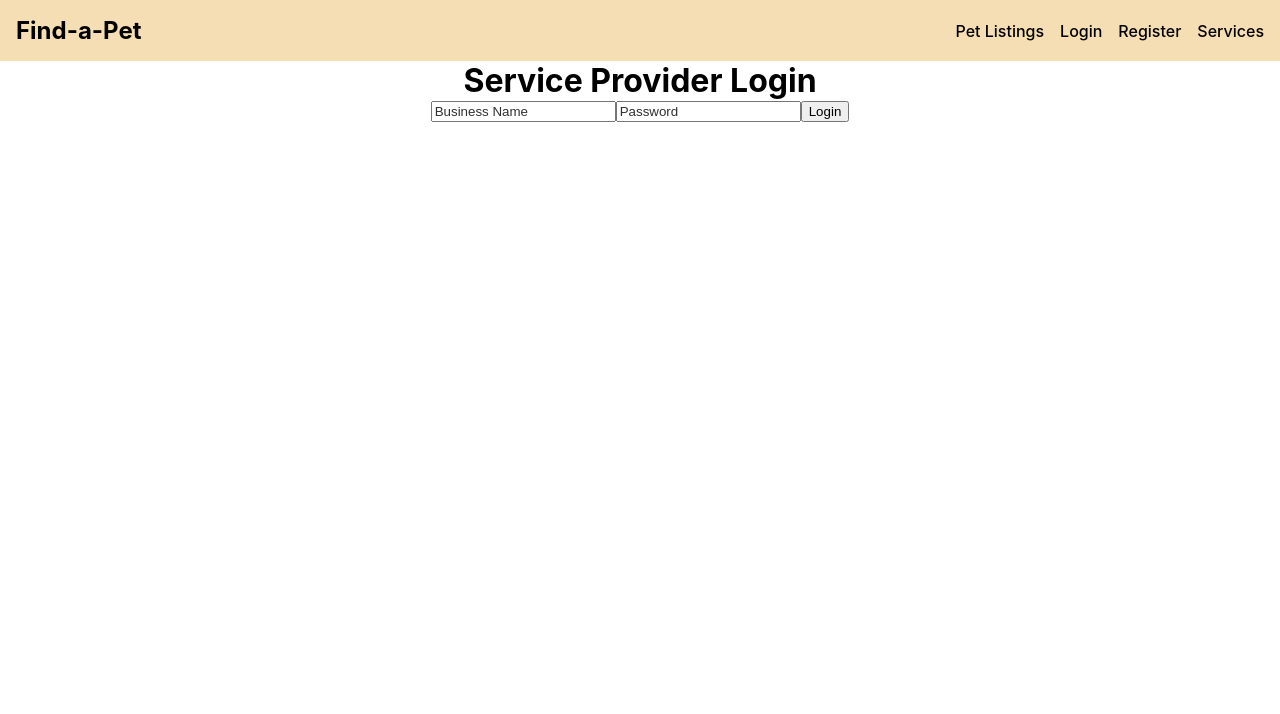
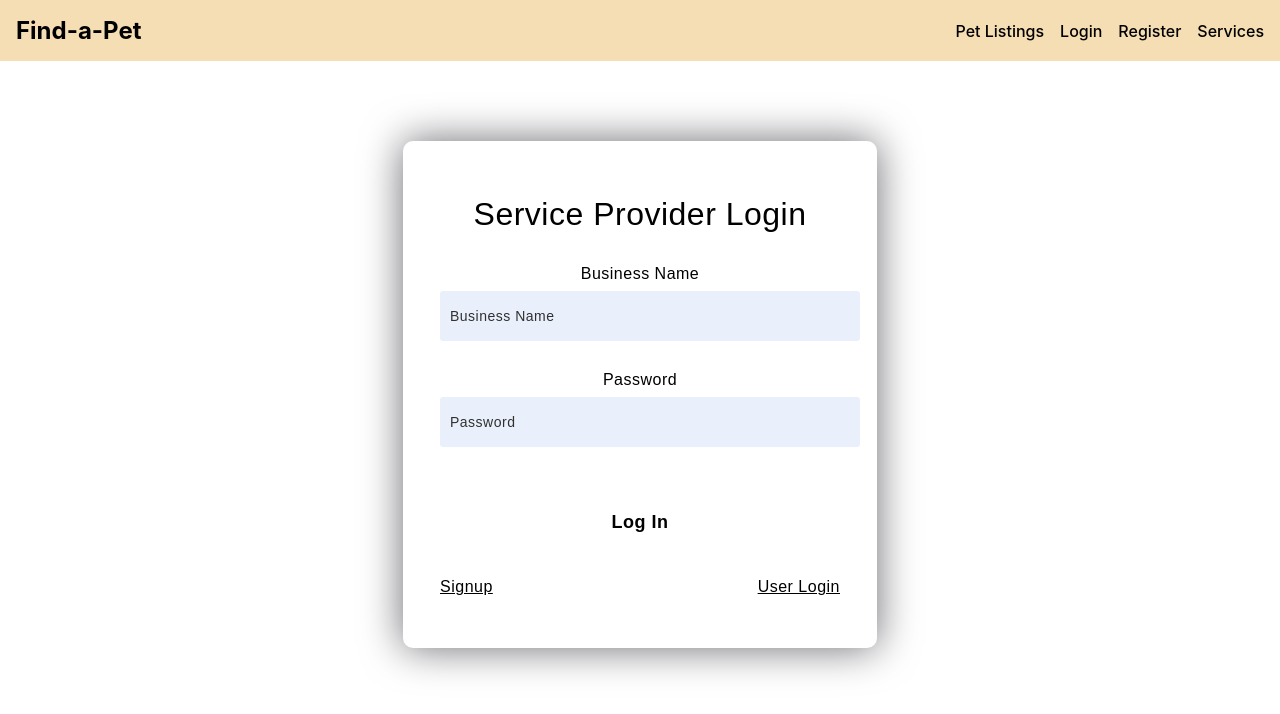
Before and after one commit to wonke2/Find-A-Pet, a React (Create React App) app: page /splogin in a window 1280 px wide. Shown: the top 714 px of the page. Built offline with nearby package versions, Linux system fonts and the light colour scheme.

Commit message:
imported styles to SPLogin to match userlogin

```diff
--- a/src/pages/SPLogin.js
+++ b/src/pages/SPLogin.js
@@ -1,8 +1,10 @@
 import React, { useState } from "react"
 import { useNavigate } from "react-router-dom"
-import "../styles/SPLogin.css"
+import styles from "../styles/UserLogin.module.css"
 import { setSPToken } from '../state/authSlice'
 import { useDispatch } from "react-redux"
+import { Link } from "react-router-dom"
+
 const SPLogin = () => {
     const [username, setUsername] = useState("")
     const [password, setPassword] = useState("")
@@ -34,32 +36,39 @@ const SPLogin = () => {
         }
     }
     return (
-        <>
-            <div className="main_form">
-                <h1>Service Provider Login</h1>
-                <div className="form_inp">
+        <div className={styles.center}>
+            <form>
+                <h3>Service Provider Login</h3>
+
+                <label htmlFor="username">Business Name</label>
                 <input
                     required
                     type="text"
                     placeholder="Business Name"
+                    id='username'
                     onChange={(e) => {
                         setUsername(e.target.value)
                     }}
                 />
+
+                <label htmlFor="password">Password</label>
                 <input
                     type="password"
                     placeholder="Password"
+                    id="password"
                     required
                     onChange={(e) => {
                         setPassword(e.target.value)
                     }}
                 />
-                    <button className="login_button" onClick={login}>
-                        Login
-                    </button>
+
+                <div className={styles.button} onClick={login}>Log In</div>
+                <div className={styles.social}>
+                    <Link to="/SPsignup">Signup</Link>
+                    <Link to="/userlogin">User Login</Link>
                 </div>
+            </form>
         </div>
-        </>
     )
 }
 
```
Lines whose indentation alone changed are shown as unchanged.
